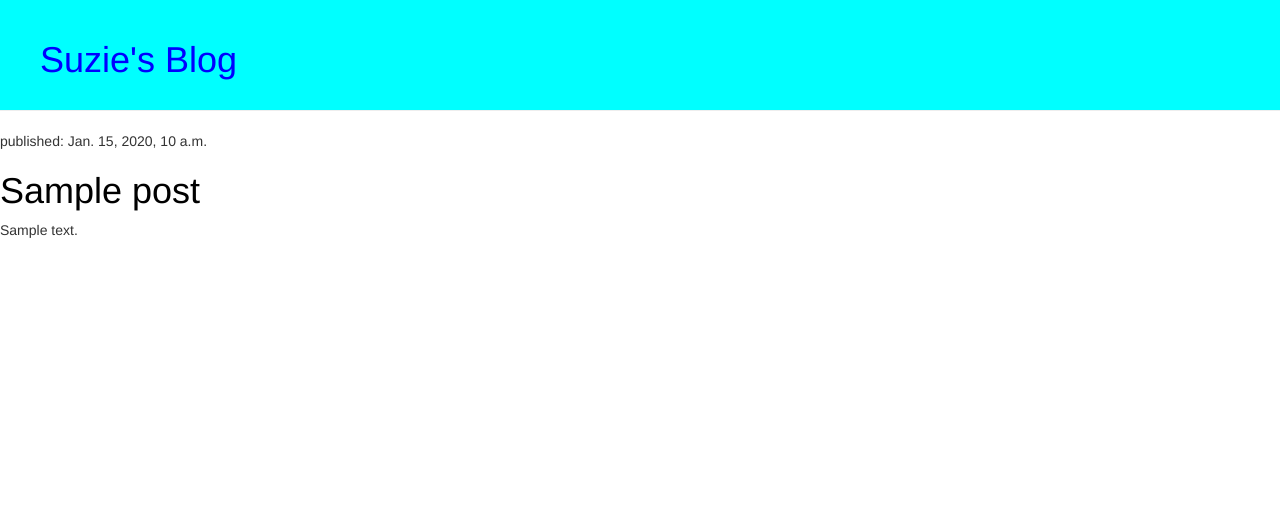
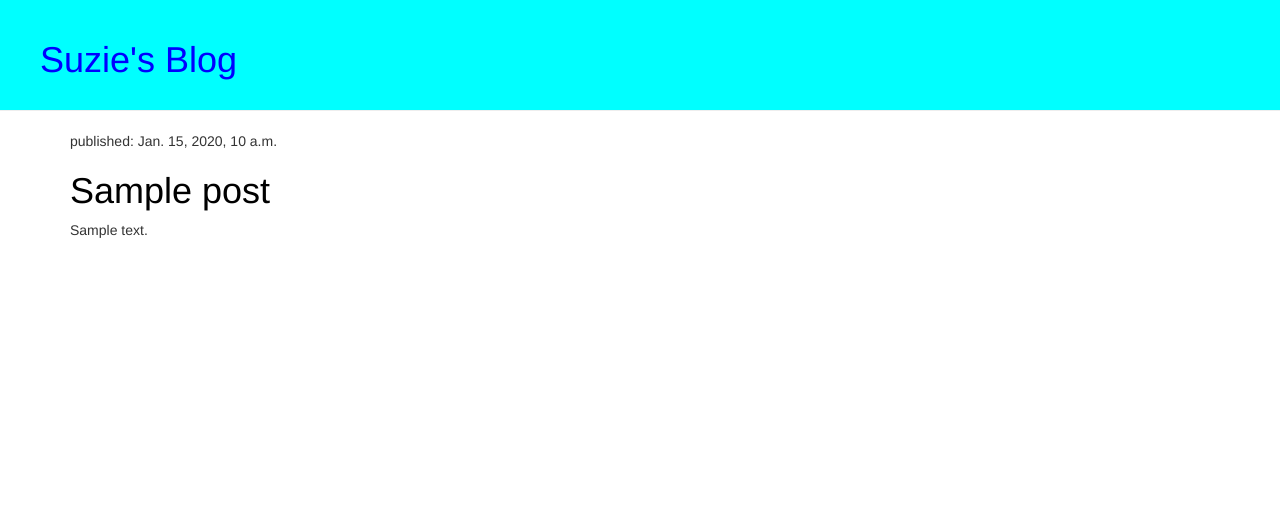
Before and after one commit to Mwiberi/my-first-blog, a Django app: template blog/templates/blog/post_list.html in a window 1280 px wide. Shown: the top 510 px of the page. Run offline with Django 3.2, Linux system fonts and the light colour scheme; the template is opened without the code that fills it: values that come from a table or form of the project are taken from there, others are empty; tables that the repository leaves empty hold one stand-in row (values such as "Sample post"); some libraries are stand-ins or nearby versions.

Commit message:
add base page for he website

```diff
--- /dev/null
+++ b/blog/templates/blog/base.html
@@ -0,0 +1,23 @@
+{% load staticfiles %}
+<html>
+    <head>
+        <title>Susan's Lyrics Blog</title>
+
+        <link rel = "stylesheet"	href="//maxcdn.bootstrapcdn.com/bootstrap/3.2.0/css/bootstrap.min.css">
+        <link rel = "stylesheet"	href="//maxcdn.bootstrapcdn.com/bootstrap/3.2.0/css/bootstrap-theme.min.css">
+        <link rel="stylesheet"	href="{%	static	'css/blog.css'	%}">
+    </head>
+    <body>
+        <div class="page-header">
+            <h1><a	href="/">Suzie's Blog</a></h1>
+		</div>
+		<div	class="content	container">
+            <div	class="row">
+                <div	class="col-md-8">
+                    {%	block	content	%}
+					{%	endblock	%}
+                </div>
+            </div>
+		</div>
+    </body>
+</html>
--- a/blog/templates/blog/post_list.html
+++ b/blog/templates/blog/post_list.html
@@ -1,22 +1,11 @@
-{% load staticfiles %}
-<html>
-    <head>
-        <title>Susan's Lyrics Blog</title>
+{% extends 'blog/base.html' %}
 
-        <link rel = "stylesheet"	href="//maxcdn.bootstrapcdn.com/bootstrap/3.2.0/css/bootstrap.min.css">
-        <link rel = "stylesheet"	href="//maxcdn.bootstrapcdn.com/bootstrap/3.2.0/css/bootstrap-theme.min.css">
-        <link rel="stylesheet"	href="{%	static	'css/blog.css'	%}">
-    </head>
-    <body>
-        <div class="page-header">
-            <h1><a	href="/">Suzie's	Blog</a></h1>
-        </div>
-        {%	for	post	in	posts	%}
+{% block content %}
+    {%	for	post	in	posts	%}
 		<div class="post">
             <p>published:	{{	post.published_date	}}</p>
             <h1><a	href="">{{	post.title	}}</a></h1>
             <p>{{	post.text|linebreaksbr	}}</p>
 		</div>
-        {%	endfor	%}
-    </body>
-</html>
+    {%	endfor	%}
+{% endblock %}
```
